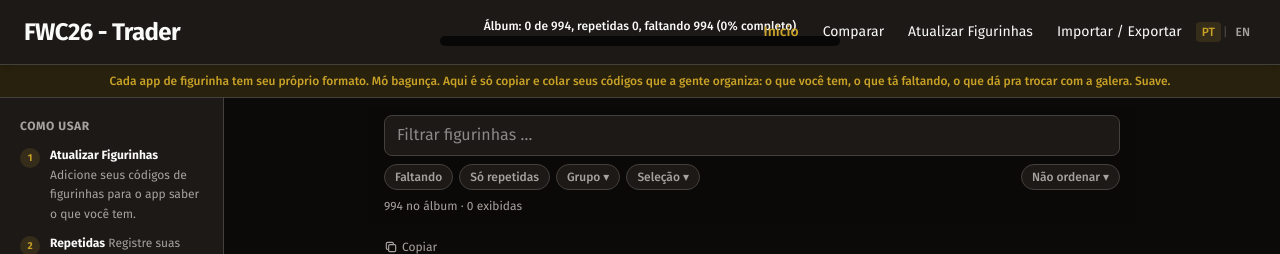
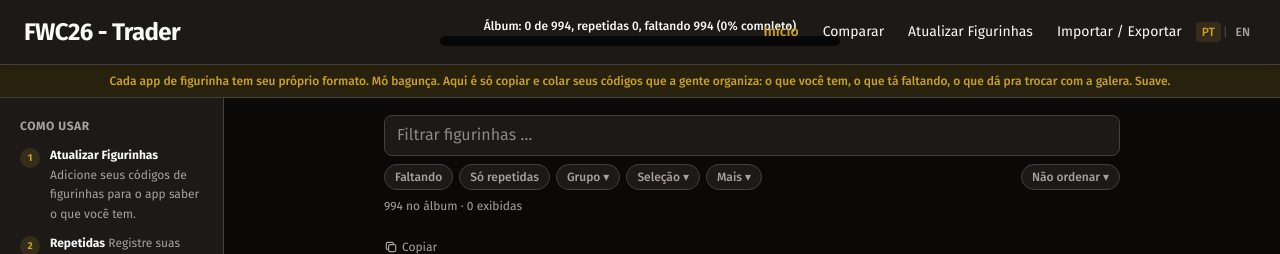
Before and after one commit to arielpchara/fwc-2026-sticker-manager, a React (Vite) app in the folder web/: page / in a window 1280 px wide. Shown: the top 254 px of the page. Built offline with nearby package versions, Linux system fonts and the light colour scheme.

Commit message:
feat: add emblems-only filter in album search more menu
Team sticker number 1 only; exclude CC, FWC, and 00.

```diff
--- a/web/src/application/filterInventory.ts
+++ b/web/src/application/filterInventory.ts
@@ -1,14 +1,29 @@
 import type { Inventory } from "../type/sticker.js";
 import { GROUPS, PREFIX_TO_GROUP } from "../constants/groups.js";
 import { maxStickers } from "../constants/stickers.js";
+import { numberOf, prefixOf } from "./stickerTools.js";
 
 export type InventoryFilters = {
   query: string;
   missing: boolean;
   extras: boolean;
+  emblem: boolean;
   groups: string[];
   teams: string[];
 };
+
+export function isEmblemCode(code: string): boolean {
+  const prefix = prefixOf(code);
+  if (prefix === "CC" || prefix === "FWC" || prefix === "00") return false;
+  return numberOf(code) === 1;
+}
+
+function applyEmblemFilter(result: Inventory, emblem: boolean): Inventory {
+  if (!emblem) return result;
+  return Object.fromEntries(
+    Object.entries(result).filter(([code]) => isEmblemCode(code)),
+  );
+}
 
 export function allAlbumCodes(): string[] {
   const codes: string[] = [];
@@ -65,7 +80,7 @@ export function filterInventory(
         result[code] = 0;
       }
     }
-    return result;
+    return applyEmblemFilter(result, filters.emblem);
   }
 
   if (filters.extras) {
@@ -78,7 +93,7 @@ export function filterInventory(
         result[code] = qty;
       }
     }
-    return result;
+    return applyEmblemFilter(result, filters.emblem);
   }
 
   // only query or no filters
@@ -91,7 +106,7 @@ export function filterInventory(
         result[code] = qty;
       }
     }
-    return result;
+    return applyEmblemFilter(result, filters.emblem);
   }
 
   // group/team only
@@ -101,7 +116,11 @@ export function filterInventory(
         result[code] = qty;
       }
     }
-    return result;
+    return applyEmblemFilter(result, filters.emblem);
+  }
+
+  if (filters.emblem) {
+    return applyEmblemFilter({ ...inv }, true);
   }
 
   return { ...inv };
@@ -116,6 +135,7 @@ export function hasActiveFilters(filters: InventoryFilters): boolean {
     filters.query.trim() ||
     filters.missing ||
     filters.extras ||
+    filters.emblem ||
     filters.groups.length ||
     filters.teams.length,
   );
@@ -124,7 +144,12 @@ export function hasActiveFilters(filters: InventoryFilters): boolean {
 export function hasActiveFiltersHideMissing(
   filters: InventoryFilters,
 ): boolean {
-  return Boolean(filters.query.trim() || filters.missing || filters.extras);
+  return Boolean(
+    filters.query.trim() ||
+    filters.missing ||
+    filters.extras ||
+    filters.emblem,
+  );
 }
 
 export function filterOnlyExtrasFromInventory(inventory: Inventory): Inventory {
--- a/web/src/i18n/locales/en.ts
+++ b/web/src/i18n/locales/en.ts
@@ -84,6 +84,8 @@ const en = {
   specialGroupLabel: "Special",
   extrasFilter: "Extras only",
   missingFilter: "Missing",
+  emblemFilter: "Emblems only (…1)",
+  filterMore: "More",
   filterGroup: "Group",
   filterTeam: "Team",
   clearAll: "Click to unselect all",
--- a/web/src/i18n/locales/pt.ts
+++ b/web/src/i18n/locales/pt.ts
@@ -86,6 +86,8 @@ const pt: Translations = {
   specialGroupLabel: "Especiais",
   extrasFilter: "Só repetidas",
   missingFilter: "Faltando",
+  emblemFilter: "Só emblemas (…1)",
+  filterMore: "Mais",
   filterGroup: "Grupo",
   filterTeam: "Seleção",
   clearAll: "Clique para limpar tudo",
--- a/web/src/ui/common/AlbumSearch.tsx
+++ b/web/src/ui/common/AlbumSearch.tsx
@@ -1,3 +1,4 @@
+import { useEffect, useRef, useState } from "react";
 import { useLocale } from "../../i18n/index.js";
 import StickerSuggestInput from "./StickerSuggestInput.js";
 import { GroupMultiSelect, TeamMultiSelect } from "./MultiSelectChip.js";
@@ -5,6 +6,62 @@ import TeamSortSelect from "./TeamSortSelect.js";
 import type { InventoryFilters } from "../../application/filterInventory.js";
 import type { TeamSort } from "../../application/sortTeams.js";
 import { TOTAL_STICKERS } from "../../constants/stickers.js";
+
+function ExtraFiltersMenu({
+  filters,
+  onChange,
+}: {
+  filters: InventoryFilters;
+  onChange: (next: InventoryFilters) => void;
+}) {
+  const { t } = useLocale();
+  const [open, setOpen] = useState(false);
+  const ref = useRef<HTMLDivElement>(null);
+  const active = filters.emblem;
+
+  useEffect(() => {
+    if (!open) return;
+    function handleClick(e: MouseEvent) {
+      if (ref.current && !ref.current.contains(e.target as Node)) {
+        setOpen(false);
+      }
+    }
+    document.addEventListener("mousedown", handleClick);
+    return () => document.removeEventListener("mousedown", handleClick);
+  }, [open]);
+
+  return (
+    <div ref={ref} className="relative inline-block">
+      <button
+        type="button"
+        onClick={() => setOpen((v) => !v)}
+        className={`px-2.5 py-1 text-xs font-medium rounded-full border transition ${
+          active
+            ? "bg-gold text-bg border-gold"
+            : "bg-surface text-muted border-border hover:border-gold"
+        }`}
+      >
+        {t("filterMore")}
+        {active ? " (1)" : ""} ▾
+      </button>
+      {open && (
+        <div className="absolute left-0 mt-1 z-50 bg-surface border border-border rounded-lg shadow-lg w-56 py-1">
+          <label className="flex items-center gap-2 px-3 py-1.5 text-sm hover:bg-surface-2 cursor-pointer">
+            <input
+              type="checkbox"
+              checked={filters.emblem}
+              onChange={() =>
+                onChange({ ...filters, emblem: !filters.emblem })
+              }
+              className="accent-gold"
+            />
+            <span>{t("emblemFilter")}</span>
+          </label>
+        </div>
+      )}
+    </div>
+  );
+}
 
 export default function AlbumSearch({
   filters,
@@ -23,12 +80,13 @@ export default function AlbumSearch({
   hideCount?: boolean;
 }) {
   const { t } = useLocale();
-  const { query, missing, extras, groups, teams } = filters;
+  const { query, missing, extras, emblem, groups, teams } = filters;
 
   const chips: { key: string; label: string }[] = [];
   if (query.trim()) chips.push({ key: "query", label: query.trim() });
   if (missing) chips.push({ key: "missing", label: t("missingFilter") });
   if (extras) chips.push({ key: "extras", label: t("extrasFilter") });
+  if (emblem) chips.push({ key: "emblem", label: t("emblemFilter") });
   for (const g of groups) {
     const groupLabel = t(g as never) || g;
     const filterLabel = t("filterGroup") || "Group";
@@ -43,6 +101,7 @@ export default function AlbumSearch({
     if (key === "query") onChange({ ...filters, query: "" });
     if (key === "missing") onChange({ ...filters, missing: false });
     if (key === "extras") onChange({ ...filters, extras: false });
+    if (key === "emblem") onChange({ ...filters, emblem: false });
     if (key.startsWith("group:")) {
       const g = key.slice(6);
       onChange({ ...filters, groups: groups.filter((x) => x !== g) });
@@ -95,6 +154,7 @@ export default function AlbumSearch({
             selected={teams}
             onChange={(t) => onChange({ ...filters, teams: t })}
           />
+          <ExtraFiltersMenu filters={filters} onChange={onChange} />
         </div>
         <TeamSortSelect value={sort} onChange={onSortChange} />
       </div>
--- a/web/src/ui/pages/MainPage.tsx
+++ b/web/src/ui/pages/MainPage.tsx
@@ -32,6 +32,7 @@ export default function MainPage() {
     query: "",
     missing: false,
     extras: false,
+    emblem: false,
     groups: [],
     teams: [],
   });
```
